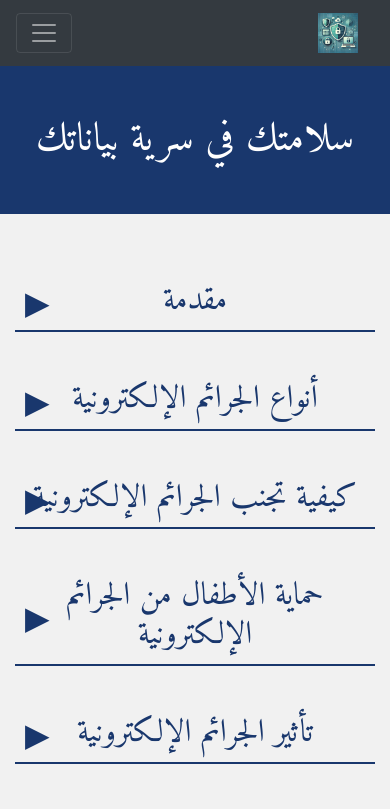
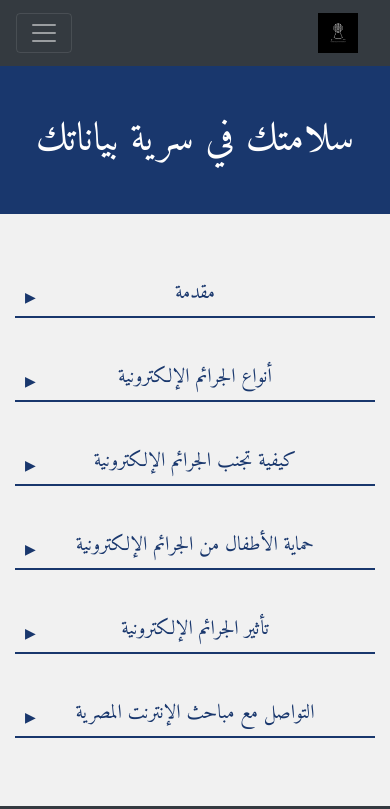
Before and after one commit to IslamAhmd95/be-safe, a plain HTML site: page index.html in a window 390 px wide. Shown: the top 809 px of the page. Drawn offline with nearby package versions, Linux system fonts and the light colour scheme.

Commit message:
new logo + modile view

```diff
--- a/index.html
+++ b/index.html
@@ -12,7 +12,7 @@
     <header>
         <nav class="navbar navbar-expand-lg navbar-dark bg-dark">
             <a class="navbar-brand" href="#">
-                <img src="cyber_security_image.jpg" alt="Logo" style="width:40px;">
+                <img src="cyber_security_image.jpeg" alt="Logo" style="width:40px;">
             </a>
             <button class="navbar-toggler" type="button" data-toggle="collapse" data-target="#navbarNav" aria-controls="navbarNav" aria-expanded="false" aria-label="Toggle navigation">
                 <span class="navbar-toggler-icon"></span>
--- a/style.css
+++ b/style.css
@@ -38,7 +38,7 @@ h1, h2 {
 }
 
 h2.section-title {
-    font-size: 2rem;
+    font-size: 1.5rem; /* Adjusted size for better fit on mobile */
     margin-bottom: 20px;
     border-bottom: 2px solid #19376D;
     padding-bottom: 10px;
@@ -55,6 +55,7 @@ h2.section-title::after {
     top: 50%;
     transform: translateY(-50%);
     transition: transform 0.3s ease;
+    font-size: 1rem; /* Adjusted size for better fit on mobile */
 }
 
 h2.section-title.expanded::after {
@@ -83,3 +84,14 @@ footer {
     background: #19376D;
     color: #fff;
 }
+
+/* Media query for mobile devices */
+@media (max-width: 768px) {
+    h2.section-title {
+        font-size: 1.25rem; /* Further adjustment for smaller screens */
+    }
+
+    h2.section-title::after {
+        font-size: 0.875rem; /* Further adjustment for smaller screens */
+    }
+}
```
Also changed, not shown: cyber_security_image.jpeg (added), cyber_security_image.jpg (deleted).
